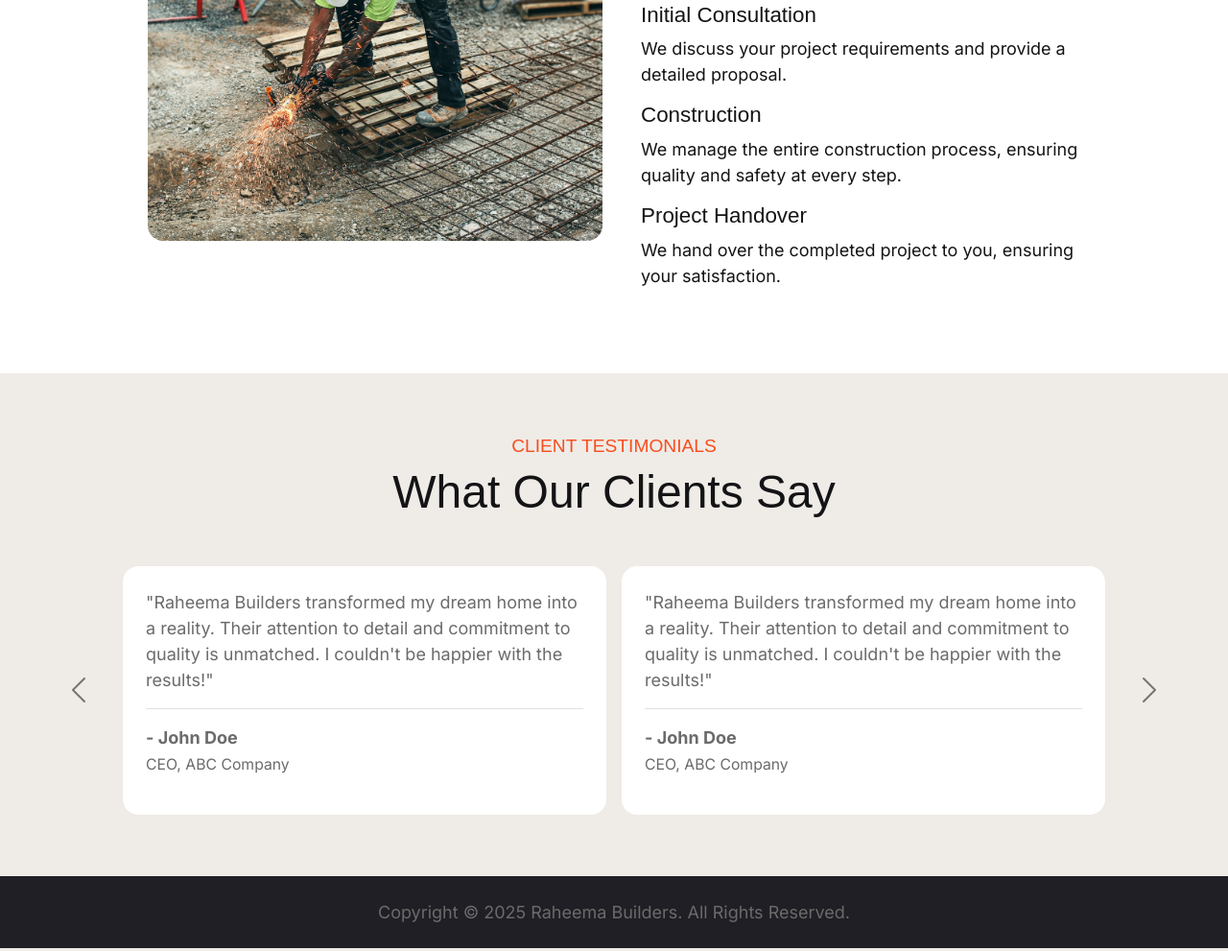
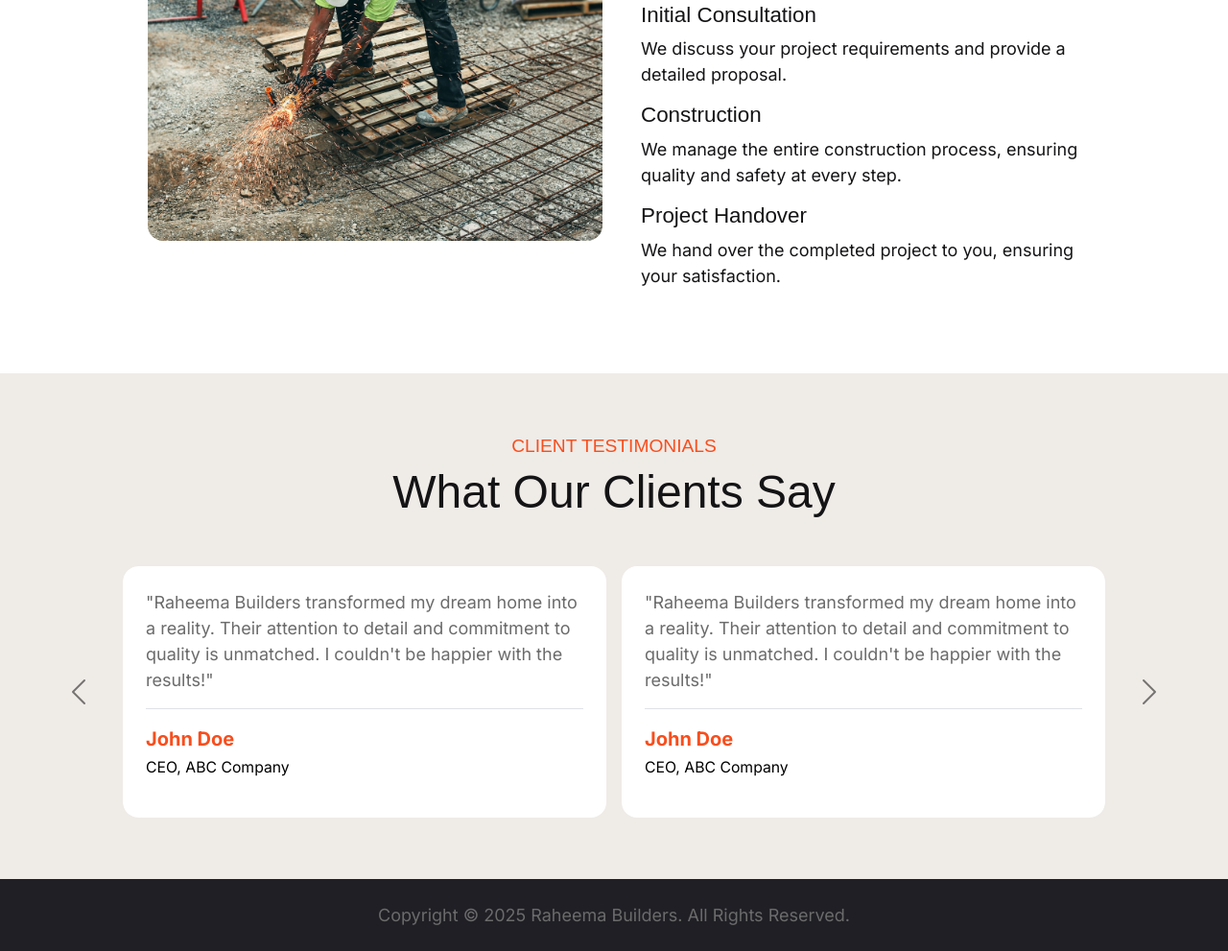
Before and after one commit to fadesignlk/raheema_builders, a plain HTML site: page index.html in a window 1280 px wide. Shown: the part 3061-4052 px from the top of the page at 96% size. Drawn offline with nearby package versions, Linux system fonts and the light colour scheme; a script that the page names is missing; a web font is replaced by a local one.

Commit message:
Refactor testimonial styles to enhance text visibility; update strong and small tag colors in CSS

```diff
--- a/index.html
+++ b/index.html
@@ -242,7 +242,7 @@
                                         "Raheema Builders transformed my dream home into a reality. Their attention to detail and commitment to quality is unmatched. I couldn't be happier with the results!"
                                     </p>
                                     <p class="border-top pt-3">
-                                        <strong>- John Doe</strong><br>
+                                        <strong> John Doe</strong><br>
                                         <small>CEO, ABC Company</small>
                                     </p>
                                 </div>
@@ -253,7 +253,7 @@
                                         "Raheema Builders transformed my dream home into a reality. Their attention to detail and commitment to quality is unmatched. I couldn't be happier with the results!"
                                     </p>
                                     <p class="border-top pt-3">
-                                        <strong>- John Doe</strong><br>
+                                        <strong> John Doe</strong><br>
                                         <small>CEO, ABC Company</small>
                                     </p>
                                 </div>
@@ -268,7 +268,7 @@
                                         "Raheema Builders transformed my dream home into a reality. Their attention to detail and commitment to quality is unmatched. I couldn't be happier with the results!"
                                     </p>
                                     <p class="border-top pt-3">
-                                        <strong>- John Doe</strong><br>
+                                        <strong> John Doe</strong><br>
                                         <small>CEO, ABC Company</small>
                                     </p>
                                 </div>
@@ -279,7 +279,7 @@
                                         "Raheema Builders transformed my dream home into a reality. Their attention to detail and commitment to quality is unmatched. I couldn't be happier with the results!"
                                     </p>
                                     <p class="border-top pt-3">
-                                        <strong>- John Doe</strong><br>
+                                        <strong> John Doe</strong><br>
                                         <small>CEO, ABC Company</small>
                                     </p>
                                 </div>
@@ -294,7 +294,7 @@
                                         "Raheema Builders transformed my dream home into a reality. Their attention to detail and commitment to quality is unmatched. I couldn't be happier with the results!"
                                     </p>
                                     <p class="border-top pt-3">
-                                        <strong>- John Doe</strong><br>
+                                        <strong> John Doe</strong><br>
                                         <small>CEO, ABC Company</small>
                                     </p>
                                 </div>
@@ -305,7 +305,7 @@
                                         "Raheema Builders transformed my dream home into a reality. Their attention to detail and commitment to quality is unmatched. I couldn't be happier with the results!"
                                     </p>
                                     <p class="border-top pt-3">
-                                        <strong>- John Doe</strong><br>
+                                        <strong> John Doe</strong><br>
                                         <small>CEO, ABC Company</small>
                                     </p>
                                 </div>
--- a/src/css/style.css
+++ b/src/css/style.css
@@ -421,6 +421,17 @@ section{
                 color: var(--color-text);
                 background-color: var(--color-white);
                 border-radius: var(--border-radius-lg);
+
+                p{
+                    strong{
+                        color: var(--color-primary);
+                        font-size: 1.25rem;
+                    }
+
+                    small{
+                        color: var(--color-black);
+                    }
+                }
             }
         }
     }
```
